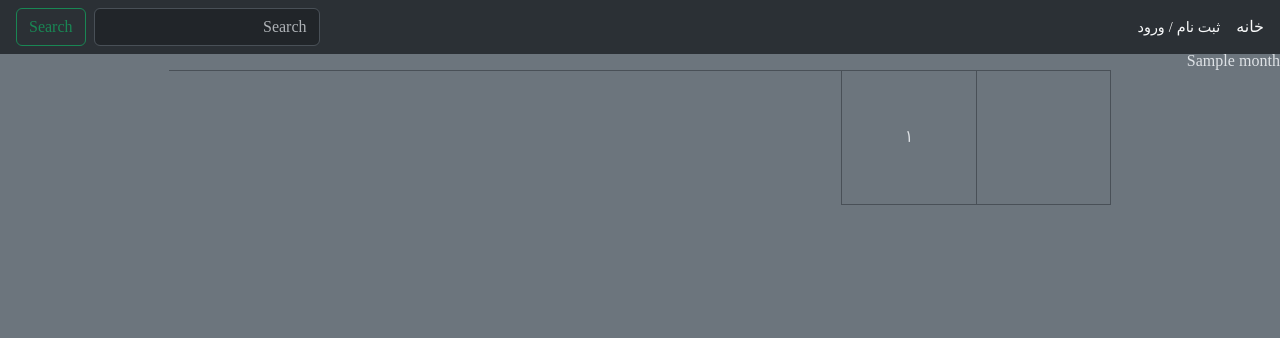
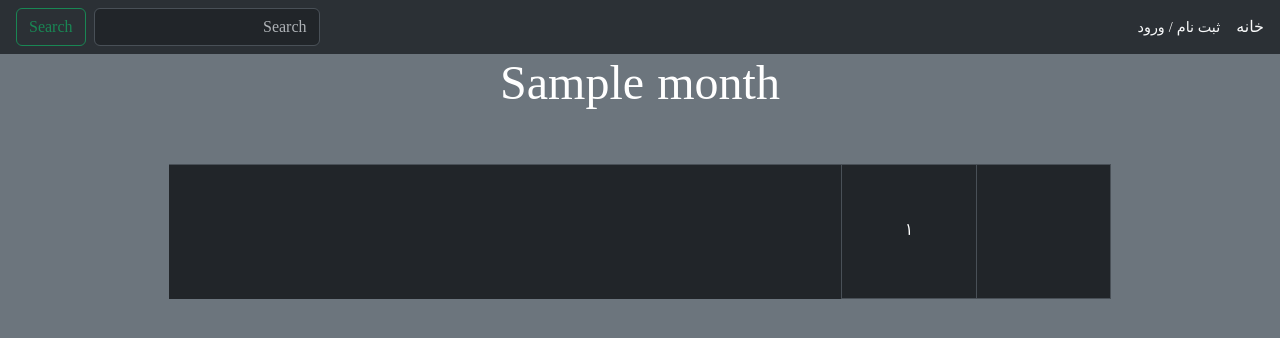
Before and after one commit to Abolfazl200017/calender, a Django app: template templates/cal.html in a window 1280 px wide. Shown: the top 338 px of the page. Run offline with Django 3.2, Linux system fonts and the light colour scheme; the template is opened without the code that fills it: most values are stand-ins (such as "Sample title", 1, 10 or a date in 2020); some libraries are stand-ins or nearby versions; some web fonts are replaced.

Commit message:
change calendar style

```diff
--- a/static/css/base.css
+++ b/static/css/base.css
@@ -4,4 +4,10 @@
     align-items: center;
     justify-content: center;
     aspect-ratio: 1/1;
+    transition: all;
+    transition-timing-function: ease-in-out;
+    transition-duration: 100ms;
 }
+.date-block:hover{
+    background-color: rgb(10, 175, 147);
+}
--- a/templates/cal.html
+++ b/templates/cal.html
@@ -1,18 +1,18 @@
 {% extends 'base.html' %}
 
 {% block main %}
-<h1>
+<h1 class="mx-auto text-white text text-center my-1 display-5">
   {{ month }}
 </h1>
-<div class="d-flex justify-content-center w-100 container-xxl">
-  <div class="w-75 border-start border-top d-flex flex-wrap">
+<div class="d-flex justify-content-center w-100 container-xxl mt-5">
+  <div class="w-75 border-start border-top d-flex flex-wrap bg-dark">
       {% for day in startday %}
       <div class="date-block border-end border-bottom"></div>
       {% endfor %}
       {% for day in days %}
-      <div class="date-block border-end border-bottom">
+      <a class="date-block border-end border-bottom text-decoration-none text-white" href="day={{ day.num }}">
         {{ day.num }}
-      </div>
+      </a>
       {% endfor %}
     </div>
   </div>
```
